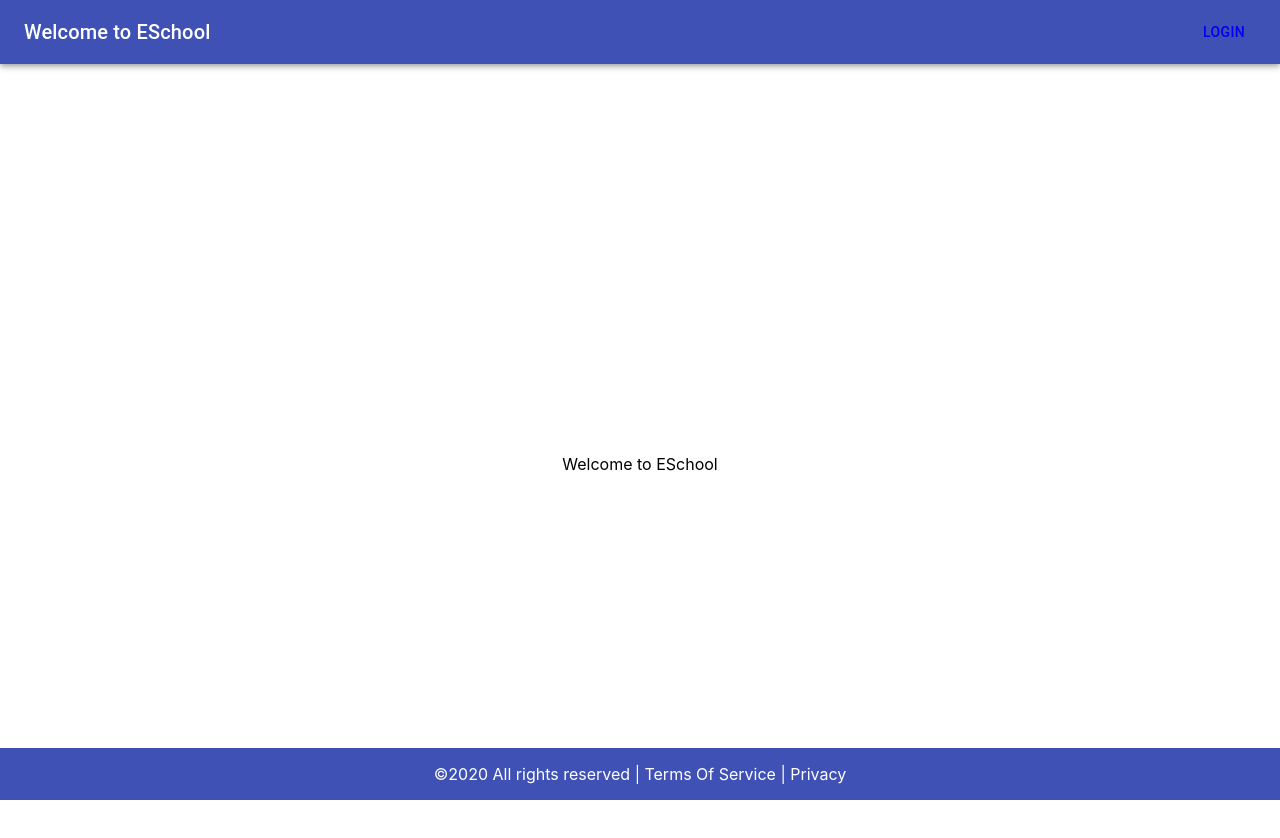
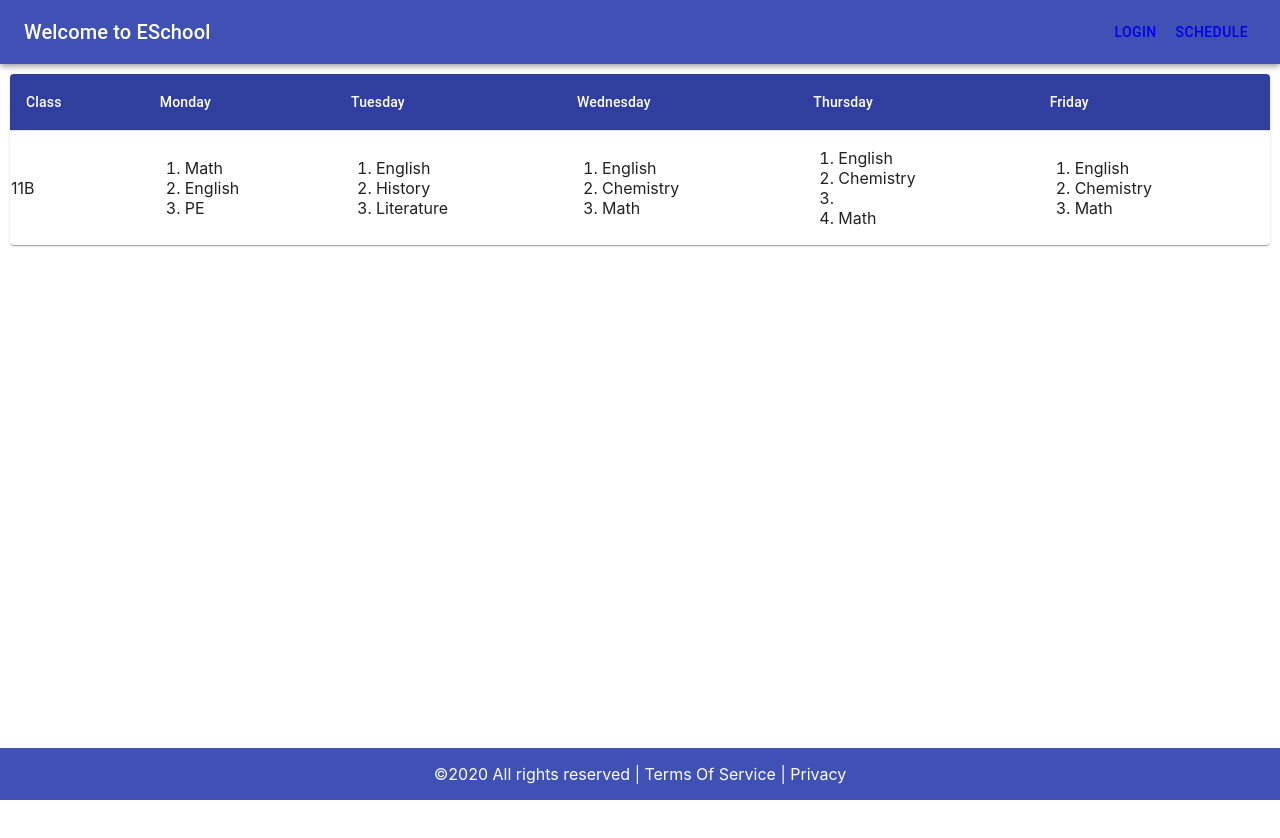
Before and after one commit to NickUkraine24/e_school, a React (Create React App) app: page /schedule in a window 1280 px wide. Shown: the top 838 px of the page. After the commit the page ends 800 px from the top, so only its background shows below. Built offline with nearby package versions, Linux system fonts and the light colour scheme.

Commit message:
Added Schedule page (#2)
* Added schedule page

* Added recommendations and styled schedule table

* Changed path from Uppercase onto lowercase, add an empty namespace

Co-authored-by: Mykola Ilashchuk <80954980827ni@gmail.com>

```diff
--- a/public/index.html
+++ b/public/index.html
@@ -24,6 +24,7 @@
       work correctly both with client-side routing and a non-root public URL.
       Learn how to configure a non-root public URL by running `npm run build`.
     -->
+
     <title>E-School</title>
   </head>
   <body>
--- a/src/components/App/App.js
+++ b/src/components/App/App.js
@@ -9,12 +9,16 @@ import Login from '../Login';
 import Header from '../Header/Header';
 import Footer from '../Footer/Footer';
 import Main from '../Main';
+import Schedule from '../Schedule';
 
 const App = () => {
   return (
     <Router>
       <Header/>
       <Switch>
+        <Route path="/schedule">
+         <Schedule />
+        </Route>
         <Route path="/auth">
           <Login />
         </Route>
--- a/src/components/Header/Header.js
+++ b/src/components/Header/Header.js
@@ -18,6 +18,9 @@ const Header = () => {
           <Link to={'/auth'}>
             <Button color="inherit">Login</Button>
           </Link>
+          <Link to={'/schedule'}>
+            <Button color="inherit">Schedule</Button>
+          </Link>
         </Toolbar>
       </AppBar>
     </div>
--- /dev/null
+++ b/src/components/Schedule/Schedule.css
@@ -0,0 +1,6 @@
+.schedule div {
+    width: auto;
+    margin-top: 10px;
+    margin-left: 10px;
+    margin-right: 10px;
+}
--- /dev/null
+++ b/src/components/Schedule/Schedule.js
@@ -0,0 +1,68 @@
+import React from 'react';
+import Table from '@material-ui/core/Table';
+import TableBody from '@material-ui/core/TableBody';
+import TableContainer from '@material-ui/core/TableContainer';
+import TableHead from '@material-ui/core/TableHead';
+import TableRow from '@material-ui/core/TableRow';
+import Paper from '@material-ui/core/Paper';
+import {useStyles, StyledTableCell} from './styles';
+import './Schedule.css';
+
+const TimeTable = () => {
+  const classes = useStyles();
+  const timetable=[
+    {
+      "id":1,
+      "form":"11B",
+      "Monday":["Math", "English", "PE"],
+      "Tuesday":["English", "History", "Literature"],
+      "Wednesday":["English", "Chemistry", "Math"],
+      "Thursday":["English", "Chemistry", "",  "Math"],
+      "Friday":["English", "Chemistry", "Math"]
+    }
+  ]
+
+  const getSubjects = (days) => {
+    return (<ol>
+      {days.map((day, key) => (
+          <li key={key}>{day}</li>
+      ))}
+      </ol>);
+  }
+
+  const renderTimetable = (timetable, index) => {
+    return (
+      <tr key={index}>
+
+        {Object.keys(timetable).map(key => {
+          if(key  === 'form') return <td key={key}>{timetable[key]}</td>
+
+          else if(key !=='id') return <td key={key}> {getSubjects(timetable[key], key)}</td>
+        })}
+      </tr>
+    );
+  }
+
+  return (
+    <div className="schedule">
+      <TableContainer component={Paper}>
+        <Table className={classes.table} aria-label="customized table">
+          <TableHead>
+            <TableRow>
+              <StyledTableCell>Class</StyledTableCell>
+              <StyledTableCell>Monday</StyledTableCell>
+              <StyledTableCell>Tuesday</StyledTableCell>
+              <StyledTableCell>Wednesday</StyledTableCell>
+              <StyledTableCell>Thursday</StyledTableCell>
+              <StyledTableCell>Friday</StyledTableCell>
+            </TableRow>
+          </TableHead>
+          <TableBody>
+              {timetable.map(renderTimetable)}
+          </TableBody>
+        </Table>
+      </TableContainer>
+    </div>
+  );
+}
+export default TimeTable;
--- /dev/null
+++ b/src/components/Schedule/index.js
@@ -0,0 +1,3 @@
+import Schedule from './Schedule'
+
+export default Schedule
--- /dev/null
+++ b/src/components/Schedule/styles.js
@@ -0,0 +1,18 @@
+import { withStyles, makeStyles } from '@material-ui/core/styles';
+import TableCell from '@material-ui/core/TableCell';
+
+export const StyledTableCell = withStyles((theme) => ({
+    head: {
+      backgroundColor: theme.palette.primary.dark,
+      color: theme.palette.common.white,
+    },
+    body: {
+      fontSize: 14,
+    },
+  }))(TableCell);
+
+export const useStyles = makeStyles({
+    table: {
+      minWidth: 500,
+    },
+  });
```
Also changed, not shown: 1 other file (tests, documents, lock files or other folders).
